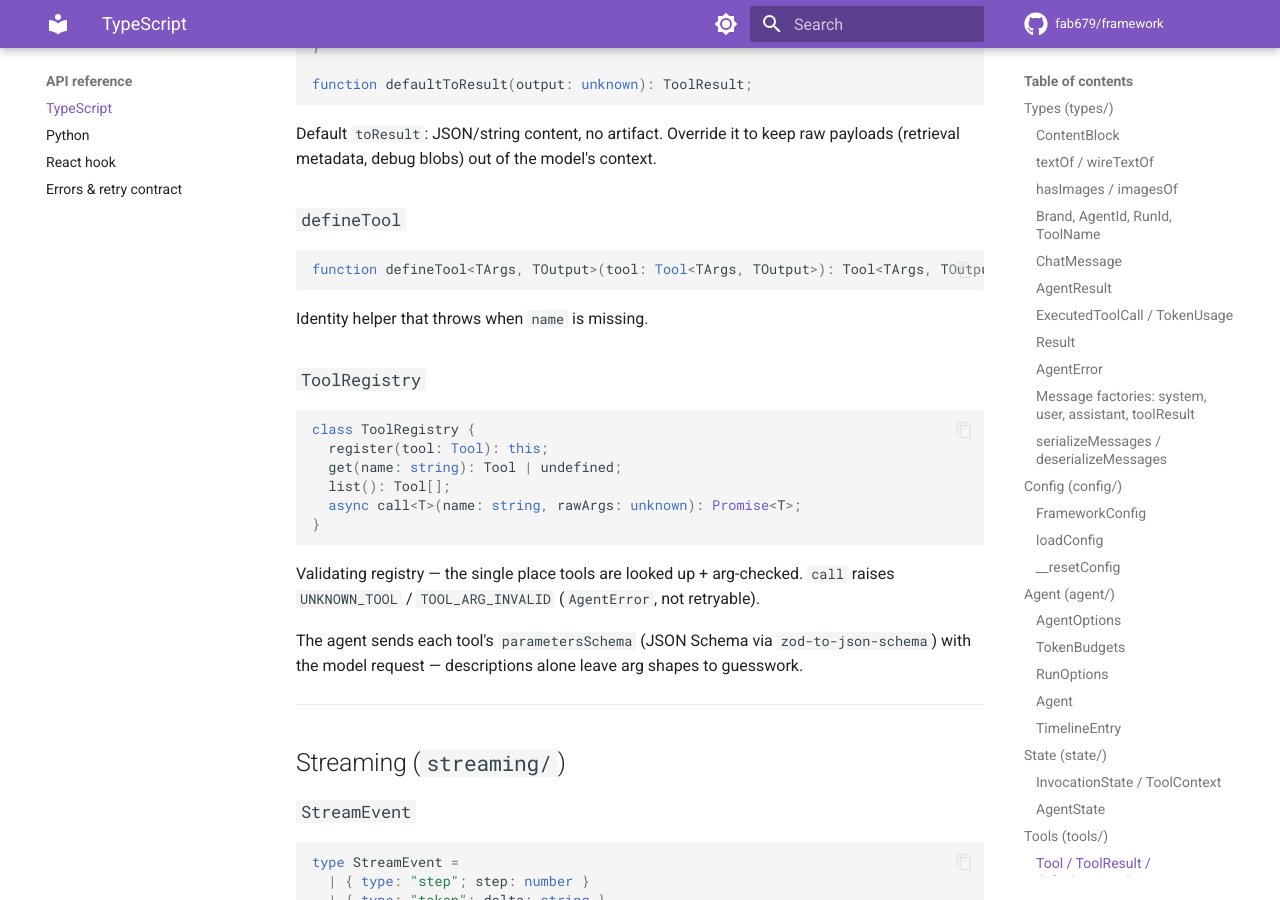
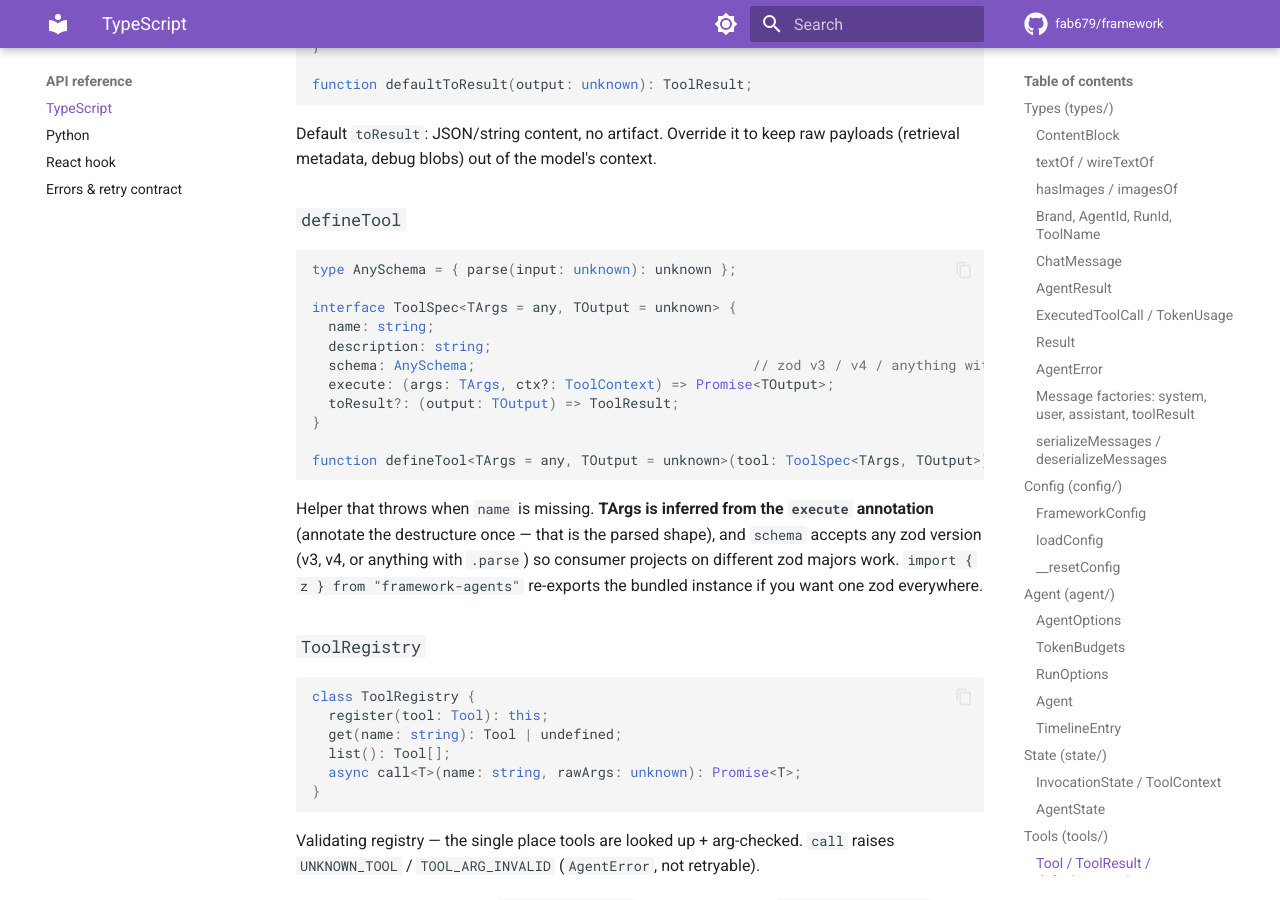
Before and after one commit to fab679/framework, an MkDocs documentation site: the page built from docs/api/typescript.md, in a window 1280 px wide and 900 px high, scrolled down 8235 px. Built offline with MkDocs 1.6.1 and Material for MkDocs 9.7.7, drawn with Linux system fonts in a browser that asks for light colours; comment, search, counter and statistics services are not loaded.

Commit message:
types: version-agnostic tool schemas (zod v3/v4); TArgs from execute annotation; re-export z

````diff
--- a/docs/api/typescript.md
+++ b/docs/api/typescript.md
@@ -415,10 +415,25 @@ payloads (retrieval metadata, debug blobs) out of the model's context.
 ### `defineTool`
 
 ```ts
-function defineTool<TArgs, TOutput>(tool: Tool<TArgs, TOutput>): Tool<TArgs, TOutput>;
-```
-
-Identity helper that throws when `name` is missing.
+type AnySchema = { parse(input: unknown): unknown };
+
+interface ToolSpec<TArgs = any, TOutput = unknown> {
+  name: string;
+  description: string;
+  schema: AnySchema;                                  // zod v3 / v4 / anything with .parse
+  execute: (args: TArgs, ctx?: ToolContext) => Promise<TOutput>;
+  toResult?: (output: TOutput) => ToolResult;
+}
+
+function defineTool<TArgs = any, TOutput = unknown>(tool: ToolSpec<TArgs, TOutput>): Tool<TArgs, TOutput>;
+```
+
+Helper that throws when `name` is missing. **TArgs is inferred from the
+`execute` annotation** (annotate the destructure once — that is the parsed
+shape), and `schema` accepts any zod version (v3, v4, or anything with
+`.parse`) so consumer projects on different zod majors work. `import { z }
+from "framework-agents"` re-exports the bundled instance if you want one zod
+everywhere.
 
 ### `ToolRegistry`
 
````
Also changed, not shown: docs/guides/agents-and-tools.md (+3 -3 lines), 3 other files.
